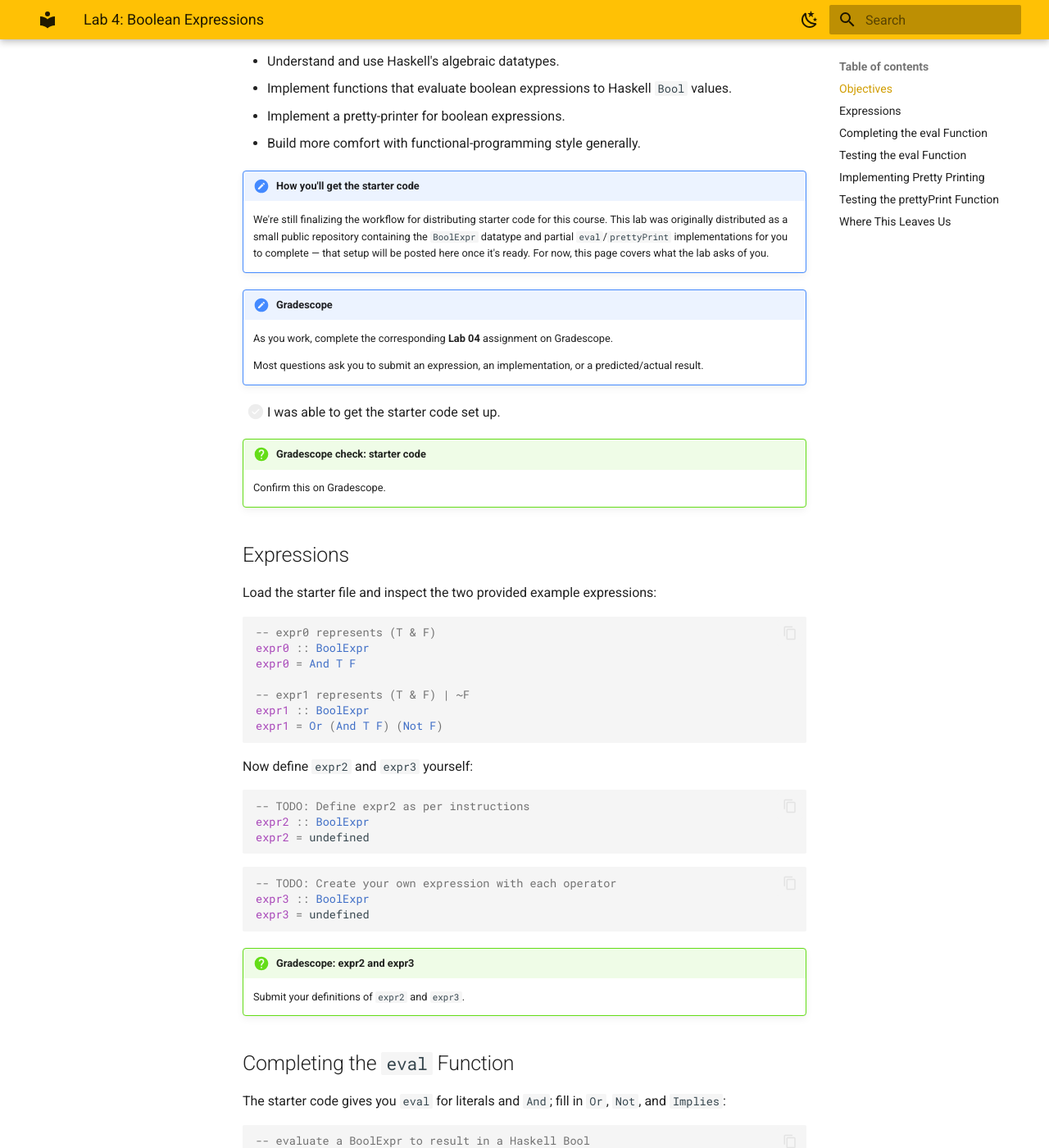
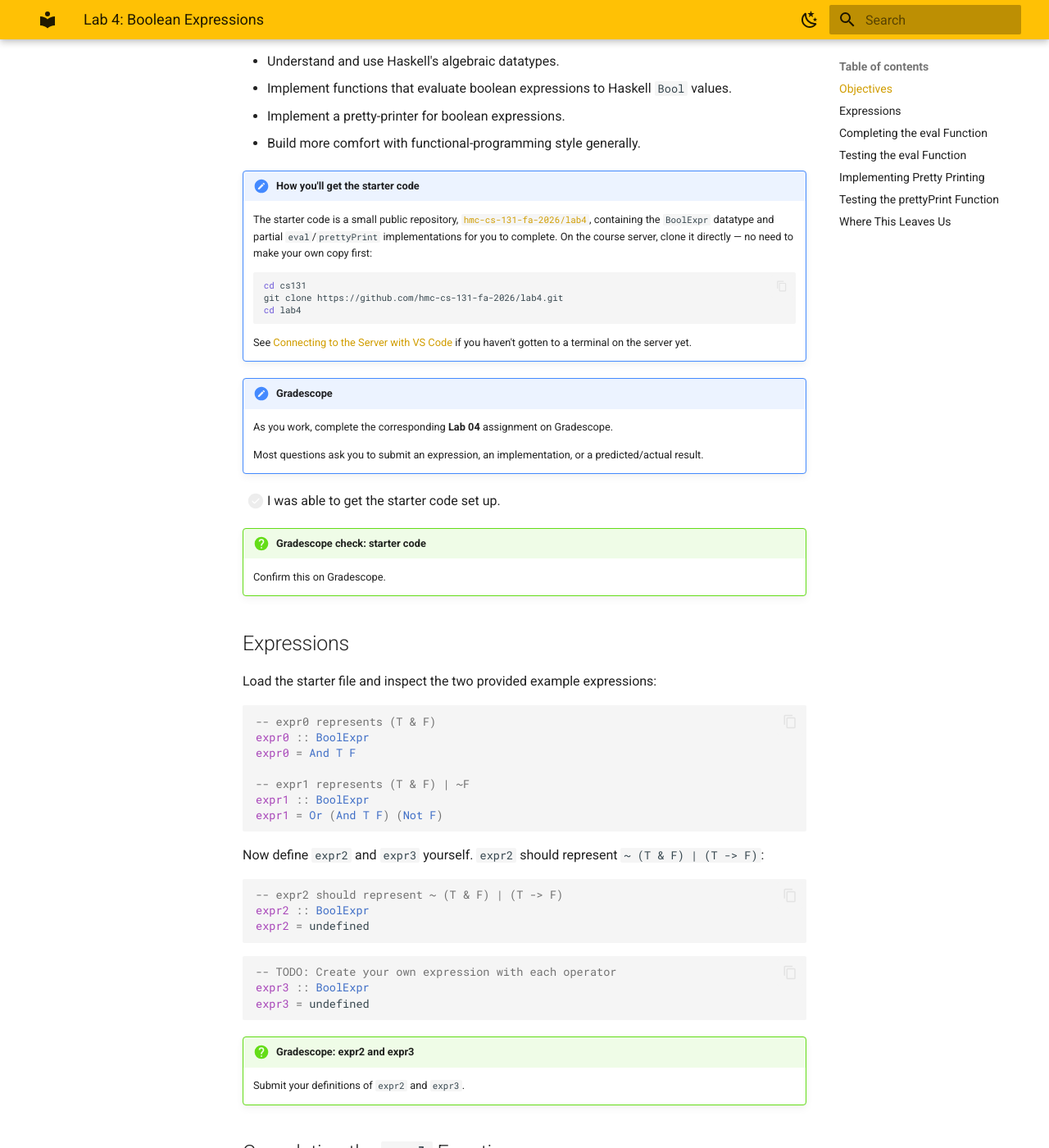
Before and after one commit to lbang-hmc/cs-131-website, an MkDocs documentation site: the page built from content/labs/lab04.md, in a window 1280 px wide and 1400 px high, scrolled down 385 px. Shown: the whole window at 82% size. Built offline with MkDocs 1.6.1 and Material for MkDocs 9.7.7, drawn with Linux system fonts in a browser that asks for light colours.

Commit message:
Add real Lab 04 starter-code repo, fix missing expr2 spec
Points the "How you'll get the starter code" note at a fresh copy of
the starter code (hmc-cs-131-fa-2026/lab4, migrated from the old
cs131-spring-2024/lab4 with a clean single-commit history) instead of
the "still finalizing" placeholder, and fixes a real content gap: the
expr2 TODO had lost its actual specification ("should represent
~ (T & F) | (T -> F)") when the page was drafted from the Gradescope
questions alone -- the spec only existed in the starter file's
comment, which is restored here.

Co-Authored-By: Claude Sonnet 5 <noreply@anthropic.com>
Claude-Session: https://claude.ai/code/session_01LczGAetihch4HA8JbPqaDm

````diff
--- a/content/labs/lab04.md
+++ b/content/labs/lab04.md
@@ -10,7 +10,15 @@ In this lab, you'll work with a small algebraic datatype, `BoolExpr`, that repre
 - Build more comfort with functional-programming style generally.
 
 !!! note "How you'll get the starter code"
-    We're still finalizing the workflow for distributing starter code for this course. This lab was originally distributed as a small public repository containing the `BoolExpr` datatype and partial `eval`/`prettyPrint` implementations for you to complete — that setup will be posted here once it's ready. For now, this page covers what the lab asks of you.
+    The starter code is a small public repository, [`hmc-cs-131-fa-2026/lab4`](https://github.com/hmc-cs-131-fa-2026/lab4), containing the `BoolExpr` datatype and partial `eval`/`prettyPrint` implementations for you to complete. On the course server, clone it directly — no need to make your own copy first:
+
+    ```bash
+    cd cs131
+    git clone https://github.com/hmc-cs-131-fa-2026/lab4.git
+    cd lab4
+    ```
+
+    See [Connecting to the Server with VS Code](../how-to/connecting-with-vscode.md) if you haven't gotten to a terminal on the server yet.
 
 !!! note "Gradescope"
     As you work, complete the corresponding **Lab 04** assignment on Gradescope.
@@ -36,10 +44,10 @@ expr1 :: BoolExpr
 expr1 = Or (And T F) (Not F)
 ```
 
-Now define `expr2` and `expr3` yourself:
+Now define `expr2` and `expr3` yourself. `expr2` should represent `~ (T & F) | (T -> F)`:
 
 ```haskell
--- TODO: Define expr2 as per instructions
+-- expr2 should represent ~ (T & F) | (T -> F)
 expr2 :: BoolExpr
 expr2 = undefined
 ```
````
